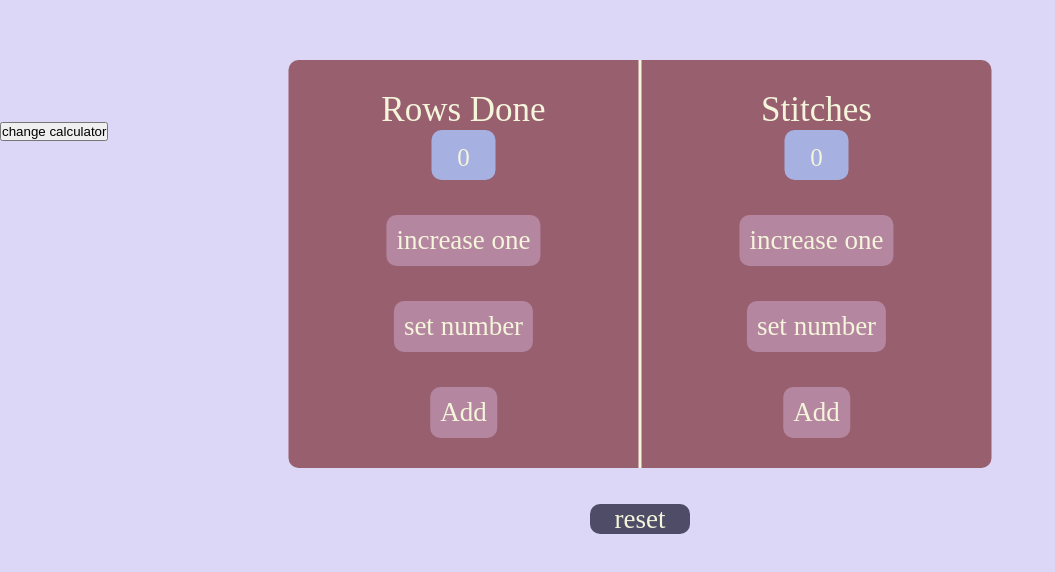
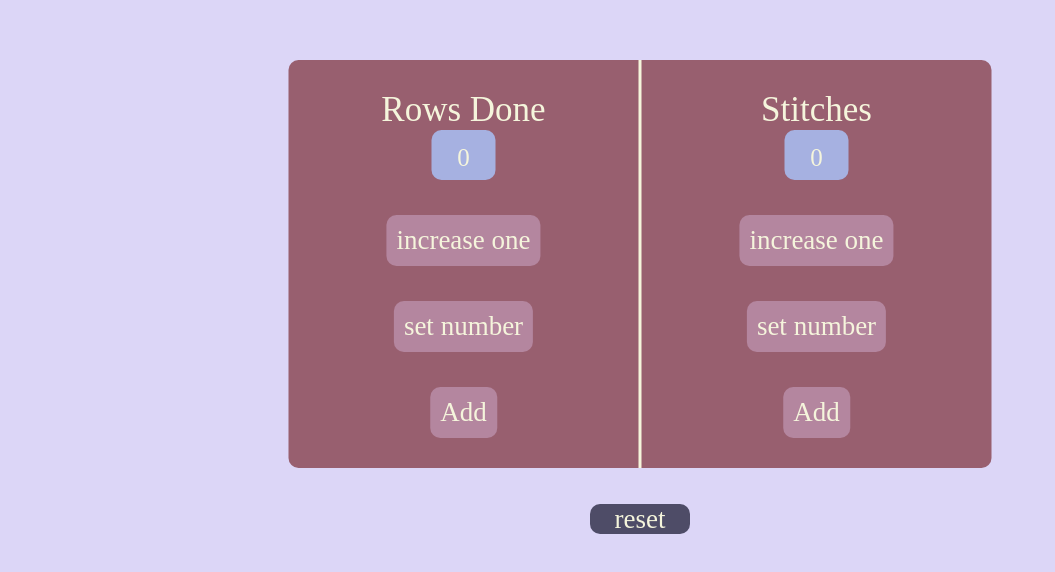
Before and after one commit to Nemo97-76/crochetCounter, a React (Vite) app: page / in a window 1280 px wide. Shown: the part 136-708 px from the top of the page, without its empty margins (0-1055 px from the left). Built offline with nearby package versions, Linux system fonts and the light colour scheme; a web font is replaced by a local one.

Commit message:
Update counter.jsx

```diff
--- a/src/components/counter.jsx
+++ b/src/components/counter.jsx
@@ -1,8 +1,6 @@
 import {useEffect,useState} from 'react';
-import { useNavigate } from 'react-router-dom';
 import "../App.css"
 const Counter=()=>{
-const nav=useNavigate();
 //local storage
 useEffect(() => {
   const SavedRows=localStorage.getItem('rows');
@@ -88,9 +86,6 @@ const resetCounters=()=>{
 </div>
 <button className='reset' onClick={resetCounters}>reset</button>
 
-
-     <button className='changeBTN'
-    onClick={nav('/lengthLeftCalculator')}>change calculator</button>
 </div>
 
     </>
```
